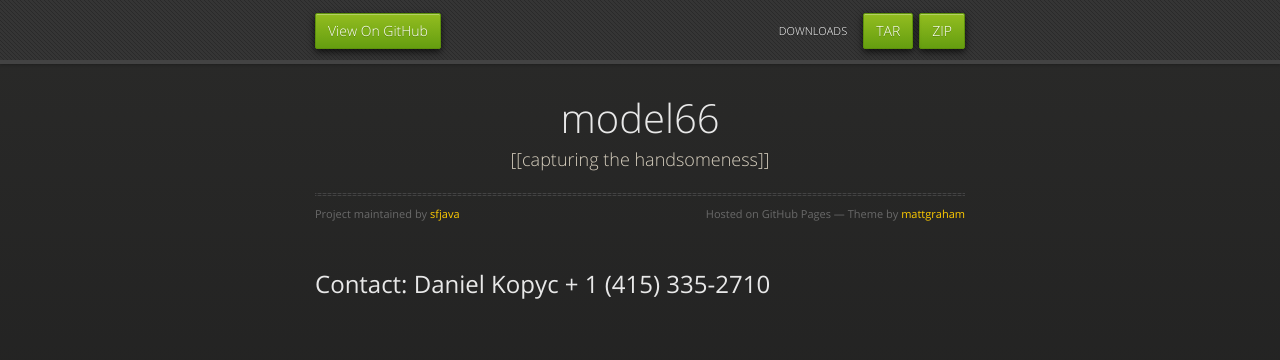
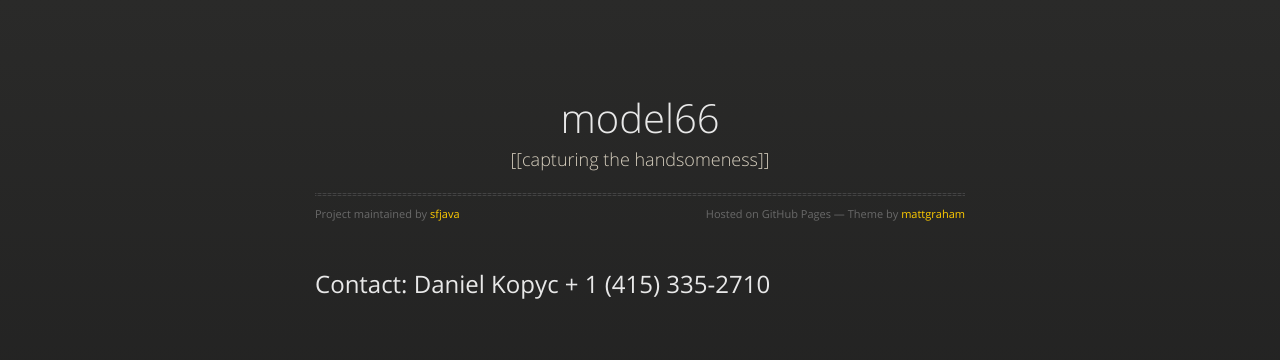
Before and after one commit to sfjava/model66.github.io, a plain HTML site: page index.html in a window 1280 px wide. Drawn offline with nearby package versions, Linux system fonts and the light colour scheme.

Commit message:
Update index.html

```diff
--- a/index.html
+++ b/index.html
@@ -18,14 +18,14 @@
 
   </head>
   <body>
-      <div id="header">
+      <!-- <div id="header">
         <nav>
           <li class="fork"><a href="https://github.com/sfjava/model66.github.io">View On GitHub</a></li>
           <li class="downloads"><a href="https://github.com/sfjava/model66.github.io/zipball/master">ZIP</a></li>
           <li class="downloads"><a href="https://github.com/sfjava/model66.github.io/tarball/master">TAR</a></li>
           <li class="title">DOWNLOADS</li>
         </nav>
-      </div><!-- end header -->
+      </div>--><!-- end header -->
 
     <div class="wrapper">
 
```
